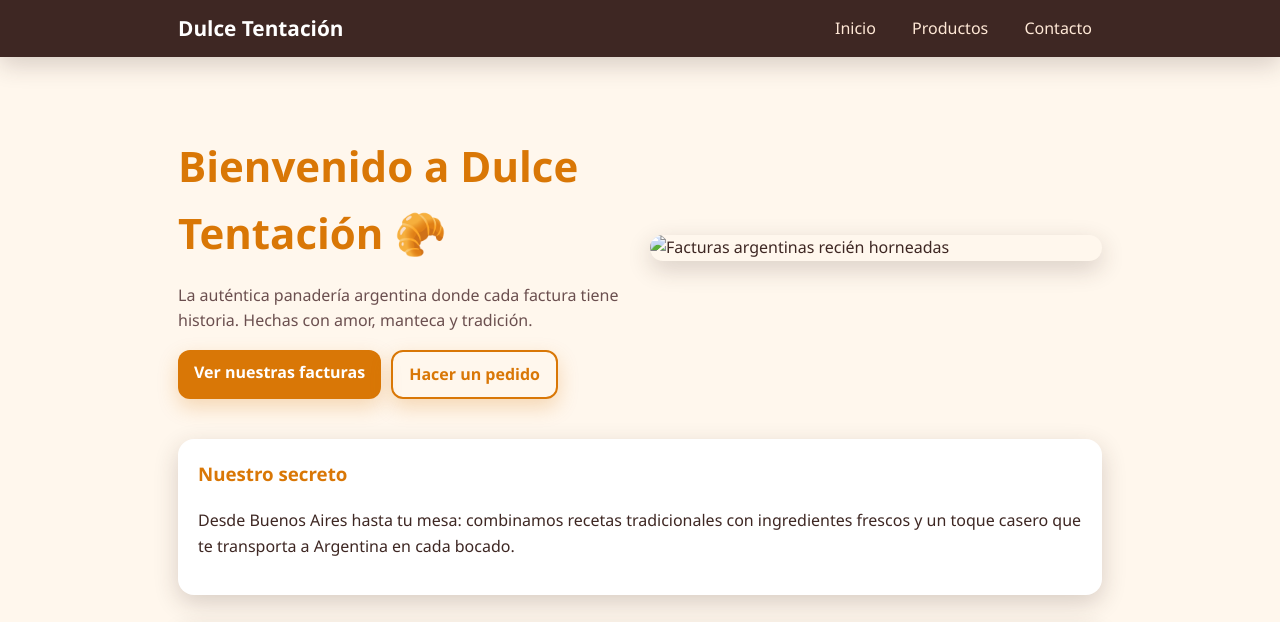
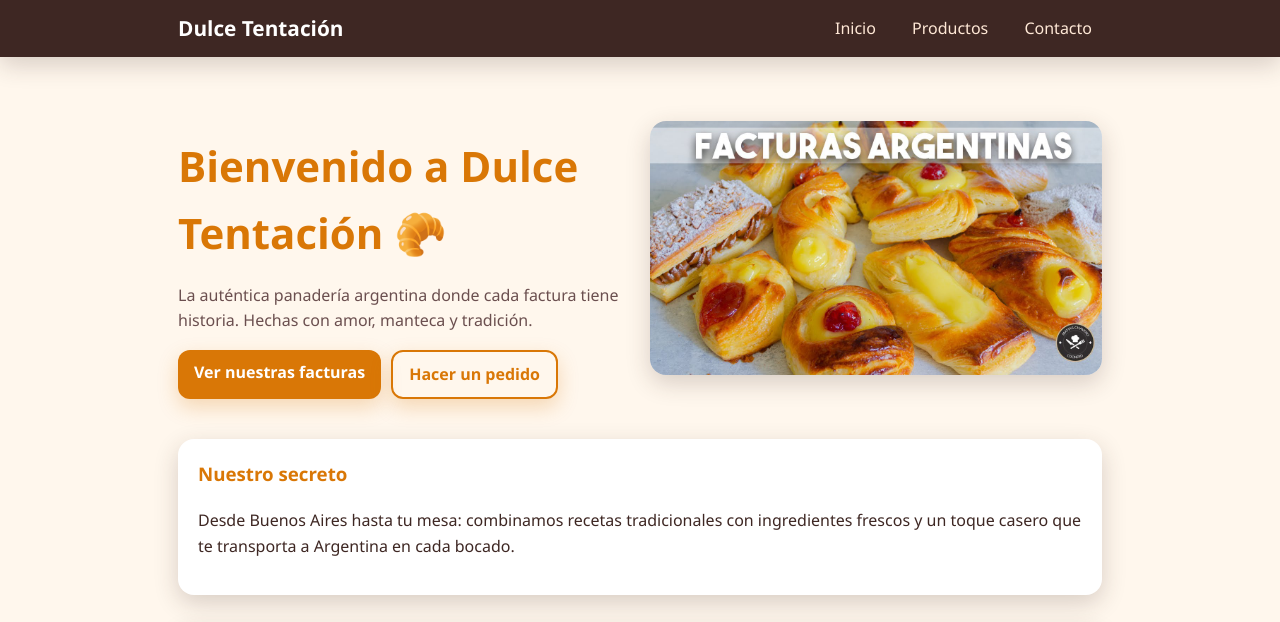
Before and after one commit to teo11926/trabajob-1, a plain HTML site: page index.html in a window 1280 px wide. Shown: the top 622 px of the page. Drawn offline with Linux system fonts and the light colour scheme.

Commit message:
Update index.html

```diff
--- a/index.html
+++ b/index.html
@@ -189,7 +189,7 @@
         <a class="btn outline" href="contacto.html">Hacer un pedido</a>
       </div>
     </div>
-    <img src="img/facturas.jpg" alt="Facturas argentinas recién horneadas">
+    <img src="facturas.jpg" alt="Facturas argentinas recién horneadas">
   </section>
 
   <!-- CONTENIDO -->
```
